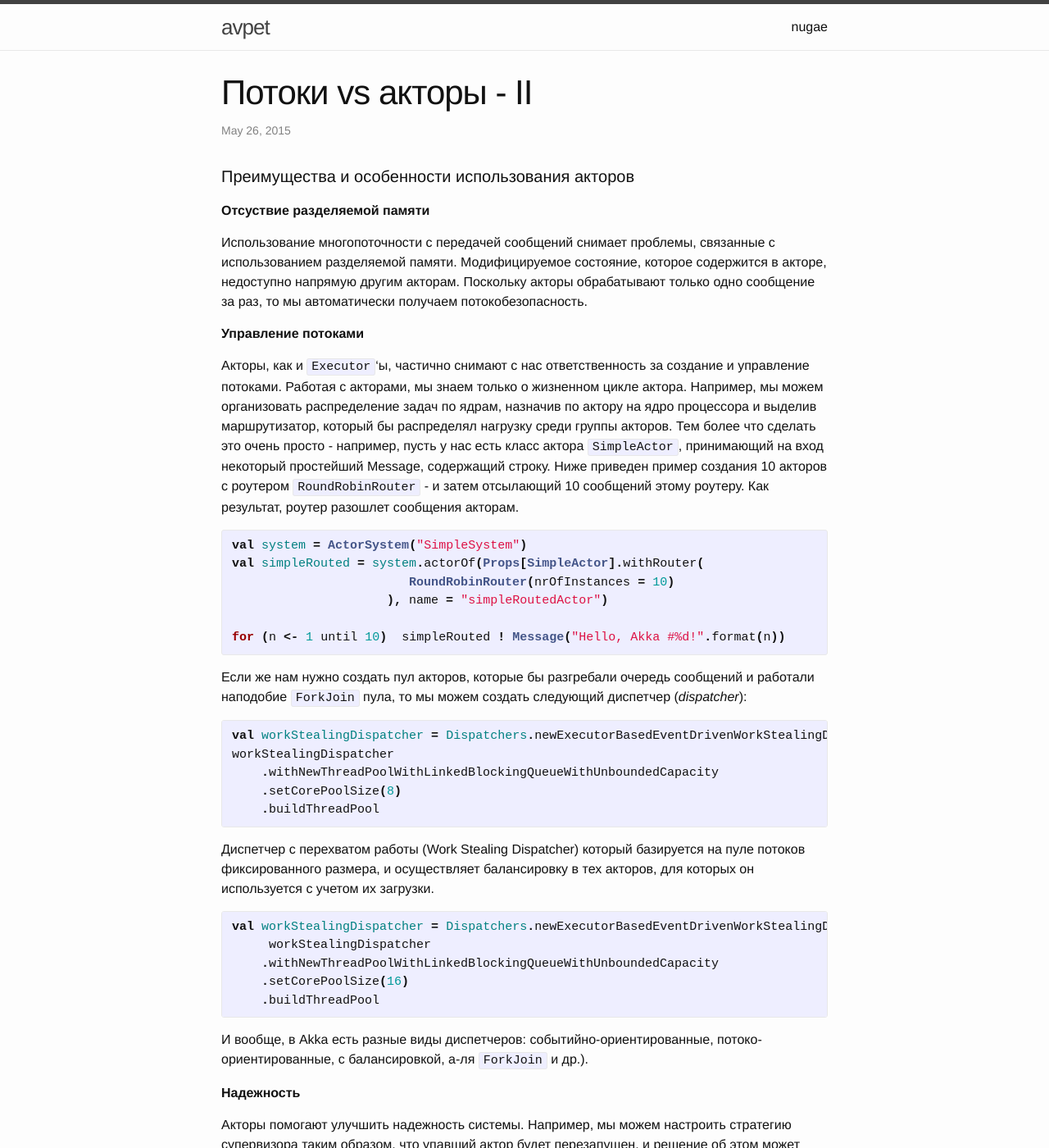
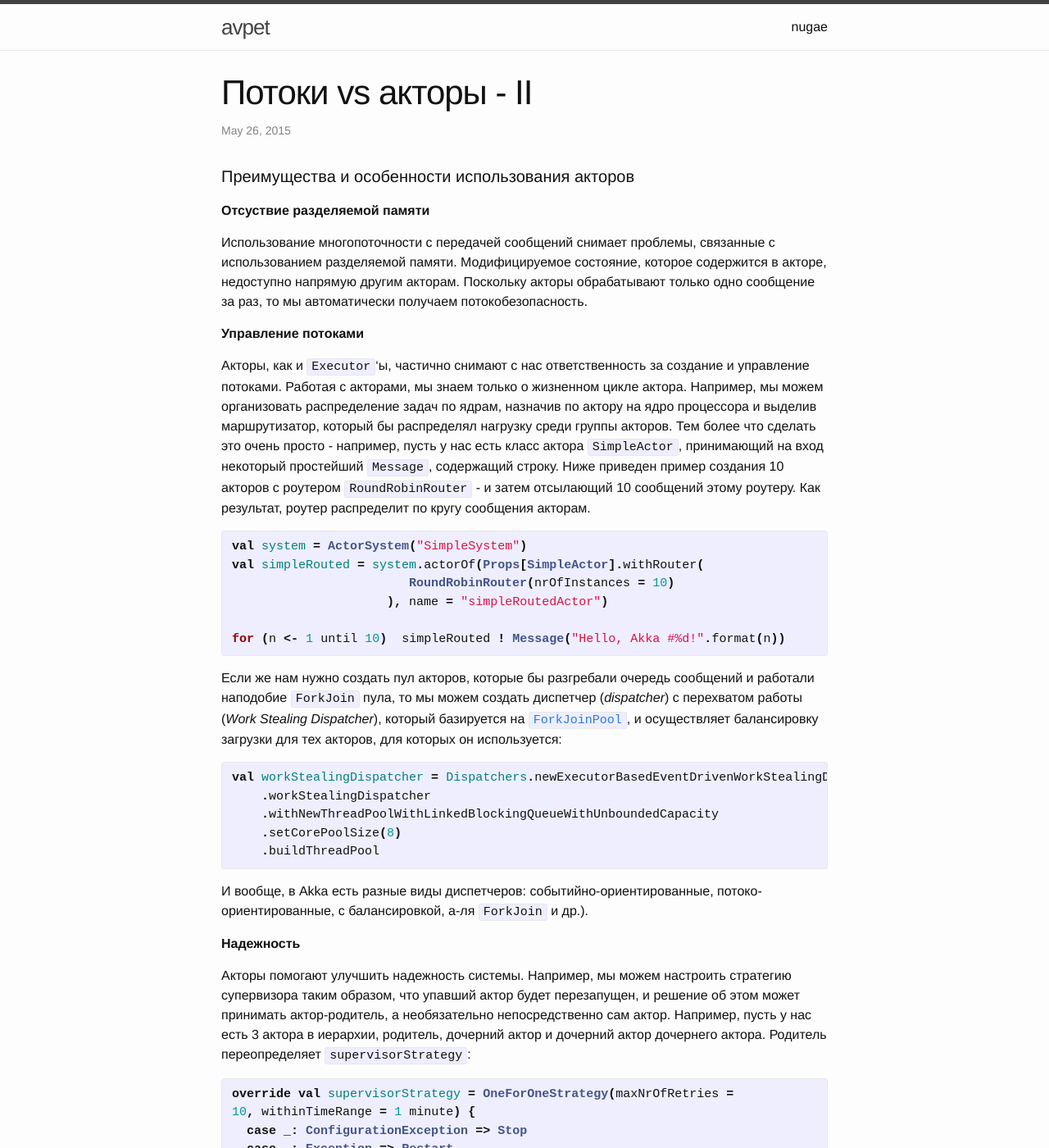
Before and after one commit to avpet/avpet.github.com, a Jekyll site: the page built from _posts/2015-05-24-akka-vs-threads-ii.markdown, in a window 1280 px wide and 1400 px high. Shown: the whole window at 82% size. Built offline with Jekyll 4.4.1, drawn with Linux system fonts in a browser that asks for light colours; some of the changed text lies outside the part shown.

Commit message:
Fixing s few errors

```diff
--- a/_posts/2015-05-24-akka-vs-threads-ii.markdown
+++ b/_posts/2015-05-24-akka-vs-threads-ii.markdown
@@ -21,7 +21,7 @@ image: http://i.imgur.com/UhZZCY9.png
 
 **Управление потоками**
 
-Акторы, как и `Executor`'ы, частично снимают с нас ответственность за создание и управление потоками. Работая с акторами, мы знаем только о жизненном цикле актора. Например, мы можем организовать распределение задач по ядрам, назначив по актору на ядро процессора и выделив маршрутизатор, который бы распределял нагрузку среди группы акторов. Тем более что сделать это очень просто - например, пусть у нас есть класс актора `SimpleActor`, принимающий на вход некоторый простейший Message, содержащий строку. Ниже приведен пример создания 10 акторов с роутером `RoundRobinRouter` - и затем отсылающий 10 сообщений этому роутеру. Как результат, роутер разошлет сообщения акторам.
+Акторы, как и `Executor`'ы, частично снимают с нас ответственность за создание и управление потоками. Работая с акторами, мы знаем только о жизненном цикле актора. Например, мы можем организовать распределение задач по ядрам, назначив по актору на ядро процессора и выделив маршрутизатор, который бы распределял нагрузку среди группы акторов. Тем более что сделать это очень просто - например, пусть у нас есть класс актора `SimpleActor`, принимающий на вход некоторый простейший `Message`, содержащий строку. Ниже приведен пример создания 10 акторов с роутером `RoundRobinRouter` - и затем отсылающий 10 сообщений этому роутеру. Как результат, роутер распределит по кругу сообщения акторам.
 
 {% highlight scala %}
 val system = ActorSystem("SimpleSystem")
@@ -32,23 +32,13 @@ val simpleRouted = system.actorOf(Props[SimpleActor].withRouter(
 for (n <- 1 until 10)  simpleRouted ! Message("Hello, Akka #%d!".format(n))
 {% endhighlight %}
 
-Если же нам нужно создать пул акторов, которые бы разгребали очередь сообщений и работали наподобие `ForkJoin` пула, то мы можем создать следующий диспетчер (*dispatcher*):
+Если же нам нужно создать пул акторов, которые бы разгребали очередь сообщений и работали наподобие `ForkJoin` пула, то мы можем создать диспетчер (*dispatcher*) с перехватом работы (*Work Stealing Dispatcher*), который базируется на [`ForkJoinPool`](https://docs.oracle.com/javase/8/docs/api/java/util/concurrent/ForkJoinPool.html), и осуществляет балансировку загрузки для тех акторов, для которых он используется:
 
 {% highlight scala %}
 val workStealingDispatcher = Dispatchers.newExecutorBasedEventDrivenWorkStealingDispatcher("pooled-dispatcher")
-workStealingDispatcher
+    .workStealingDispatcher
     .withNewThreadPoolWithLinkedBlockingQueueWithUnboundedCapacity
     .setCorePoolSize(8)
-    .buildThreadPool
-{% endhighlight %}
-
-Диспетчер с перехватом работы (Work Stealing Dispatcher) который базируется на пуле потоков фиксированного размера, и осуществляет балансировку в тех акторов, для которых он используется с учетом их загрузки.
-
-{% highlight scala %}
-val workStealingDispatcher = Dispatchers.newExecutorBasedEventDrivenWorkStealingDispatcher("pooled-dispatcher")
-     workStealingDispatcher
-    .withNewThreadPoolWithLinkedBlockingQueueWithUnboundedCapacity
-    .setCorePoolSize(16)
     .buildThreadPool
 {% endhighlight %}
 
```
Also changed, not shown: other parts of _posts/2015-05-24-akka-vs-threads-ii.markdown (+1 -1 lines).
